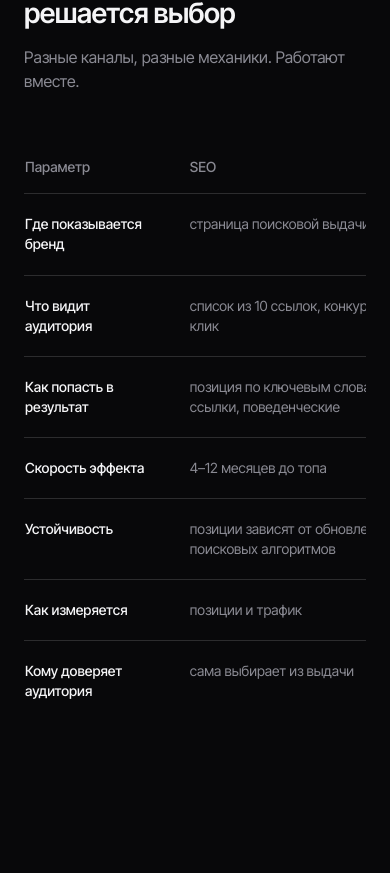
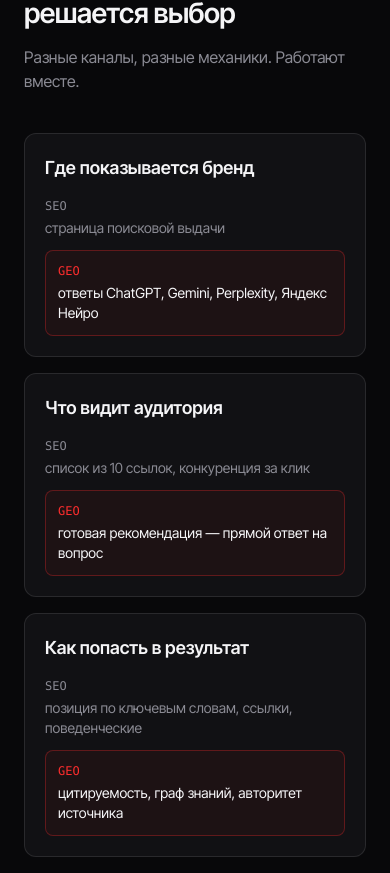
Before and after one commit to Sharhost/geoforce, a Next.js app: page / in a window 390 px wide. Shown: the part 2446-3319 px from the top of the page. Built offline with nearby package versions, Linux system fonts and the light colour scheme.

Commit message:
Update SeoGeoTable.tsx

```diff
--- a/components/sections/SeoGeoTable.tsx
+++ b/components/sections/SeoGeoTable.tsx
@@ -21,31 +21,31 @@ export function SeoGeoTable() {
           </p>
         </Reveal>
 
-        {/* Добавили w-full и max-w-full, чтобы таблица не ломала экран на мобилках */}
+        {/* ================= ДЕСКТОПНАЯ ВЕРСИЯ (ТАБЛИЦА) ================= */}
         <Reveal delay={0.1}>
-          <div className="mt-12 overflow-x-auto w-full max-w-[100vw] pb-4">
-            <table className="w-full min-w-[720px] text-sm md:text-base border-collapse">
+          <div className="mt-12 hidden md:block">
+            <table className="w-full text-base border-collapse">
               <thead>
                 <tr className="text-left">
-                  <th className="py-4 pr-4" style={{ color: "var(--muted)", fontWeight: 500 }}>Параметр</th>
-                  <th className="py-4 px-4" style={{ color: "var(--muted)", fontWeight: 500 }}>SEO</th>
-                  <th className="py-4 px-4" style={{ color: "var(--red)", fontWeight: 600 }}>GEO</th>
+                  <th className="py-4 pr-4 w-1/4" style={{ color: "var(--muted)", fontWeight: 500 }}>Параметр</th>
+                  <th className="py-4 px-4 w-1/3" style={{ color: "var(--muted)", fontWeight: 500 }}>SEO</th>
+                  <th className="py-4 px-4 w-5/12" style={{ color: "var(--red)", fontWeight: 600 }}>GEO</th>
                 </tr>
               </thead>
               <tbody>
                 {rows.map((r, i) => (
-                  <tr key={i} style={{ borderTop: "1px solid rgba(255,255,255,0.15)" }}> {/* Сделали границу ярче */}
+                  <tr key={i} style={{ borderTop: "1px solid rgba(255,255,255,0.15)" }}>
                     <td className="py-5 pr-4 font-medium align-top">{r[0]}</td>
                     <td className="py-5 px-4 align-top" style={{ color: "var(--muted)" }}>{r[1]}</td>
                     <td
                       className="py-5 px-4 align-top"
                       style={{
                         color: "var(--text)",
-                        background: "rgba(255, 45, 45, 0.04)", /* Легкий красный фон */
+                        background: "rgba(255, 45, 45, 0.04)",
                         borderLeft: "2px solid var(--red)",
-                        borderRight: "2px solid var(--red)", /* Рамка справа */
-                        borderBottom: i === rows.length - 1 ? "2px solid var(--red)" : "none", /* Закрываем низ */
-                        borderTop: i === 0 ? "2px solid var(--red)" : "none", /* Закрываем верх */
+                        borderRight: "2px solid var(--red)",
+                        borderBottom: i === rows.length - 1 ? "2px solid var(--red)" : "none",
+                        borderTop: i === 0 ? "2px solid var(--red)" : "none",
                       }}
                     >
                       {r[2]}
@@ -56,6 +56,43 @@ export function SeoGeoTable() {
             </table>
           </div>
         </Reveal>
+
+        {/* ================= МОБИЛЬНАЯ ВЕРСИЯ (КАРТОЧКИ) ================= */}
+        <div className="mt-10 flex flex-col gap-4 md:hidden">
+          {rows.map((r, i) => (
+            <Reveal key={i} delay={0.05 + i * 0.05}>
+              <div
+                className="rounded-xl p-5"
+                style={{
+                  background: "var(--surface)",
+                  border: "1px solid rgba(255,255,255,0.1)"
+                }}
+              >
+                {/* Заголовок карточки (Параметр) */}
+                <div className="font-semibold text-lg mb-4">{r[0]}</div>
+
+                {/* Блок SEO */}
+                <div className="mb-3">
+                  <div className="text-xs font-mono mb-1" style={{ color: "var(--muted)" }}>SEO</div>
+                  <div className="text-sm" style={{ color: "var(--muted)" }}>{r[1]}</div>
+                </div>
+
+                {/* Блок GEO (выделен красным) */}
+                <div
+                  className="rounded-lg p-3"
+                  style={{
+                    background: "rgba(255, 45, 45, 0.05)",
+                    border: "1px solid rgba(255, 45, 45, 0.3)"
+                  }}
+                >
+                  <div className="text-xs font-mono mb-1" style={{ color: "var(--red)" }}>GEO</div>
+                  <div className="text-sm" style={{ color: "var(--text)" }}>{r[2]}</div>
+                </div>
+              </div>
+            </Reveal>
+          ))}
+        </div>
+
       </div>
     </section>
   );
```
